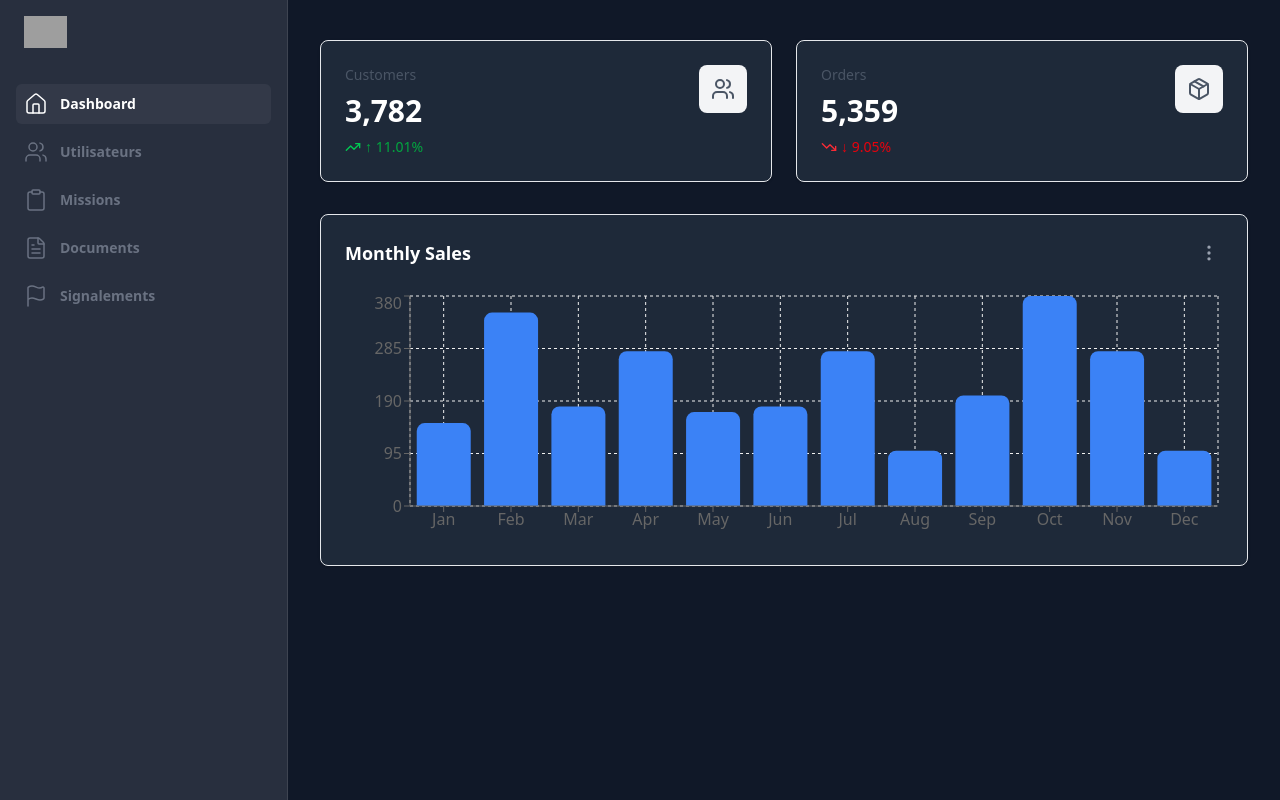
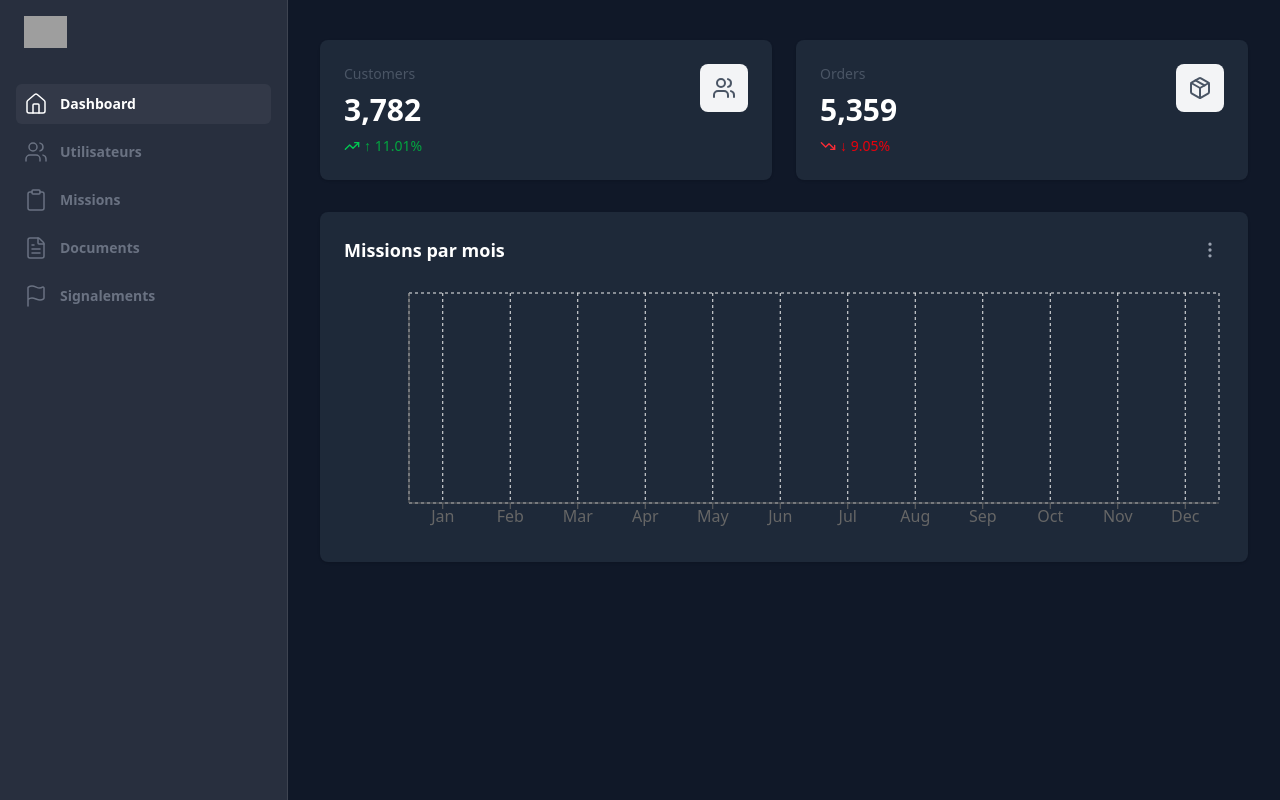
Before and after one commit to UnCoupDePouce/UCDP_WEB, a React (Vite) app: page / in a window 1280 px wide. Built offline with nearby package versions, Linux system fonts and the light colour scheme; grey boxes are pictures that could not be loaded.

Commit message:
remove border color

```diff
--- a/src/components/chart/MonthlyAccepted.tsx
+++ b/src/components/chart/MonthlyAccepted.tsx
@@ -11,7 +11,7 @@ import {
 
 type SalesData = {
     month: string;
-    sales: number;
+    missions: number;
 };
 
 type MonthtlyChartProps = {
@@ -20,9 +20,9 @@ type MonthtlyChartProps = {
 
 export default function MonthlyAccepted({ data }: MonthtlyChartProps) {
     return (
-        <div className="bg-gray-800 rounded-lg p-6 shadow-sm border border-gray-200">
+        <div className="bg-gray-800 rounded-lg p-6 shadow-sm">
             <div className="flex items-center justify-between mb-6">
-                <h3 className="text-lg font-semibold text-white">Monthly Sales</h3>
+                <h3 className="text-lg font-semibold text-white">Missions par mois</h3>
                 <button className="p-1 hover:bg-gray-100 rounded">
                     <MoreVertical className="w-5 h-5 text-gray-400" />
                 </button>
@@ -34,7 +34,7 @@ export default function MonthlyAccepted({ data }: MonthtlyChartProps) {
                     <XAxis dataKey="month" />
                     <YAxis />
                     <Tooltip />
-                    <Bar dataKey="sales" fill="#3b82f6" radius={[8, 8, 0, 0]} />
+                    <Bar dataKey="missions" fill="#3b82f6" radius={[8, 8, 0, 0]} />
                 </BarChart>
             </ResponsiveContainer>
         </div>
--- a/src/components/chart/StatCard.tsx
+++ b/src/components/chart/StatCard.tsx
@@ -18,7 +18,7 @@ export default function StatCard({
     const isUp = trend === 'up';
 
     return (
-        <div className="bg-gray-800 rounded-lg p-6 shadow-sm border border-gray-200">
+        <div className="bg-gray-800 rounded-lg p-6 shadow-sm">
             <div className="flex items-start justify-between">
                 <div>
                     <p className="text-gray-600 text-sm font-medium mb-2">{title}</p>
```
